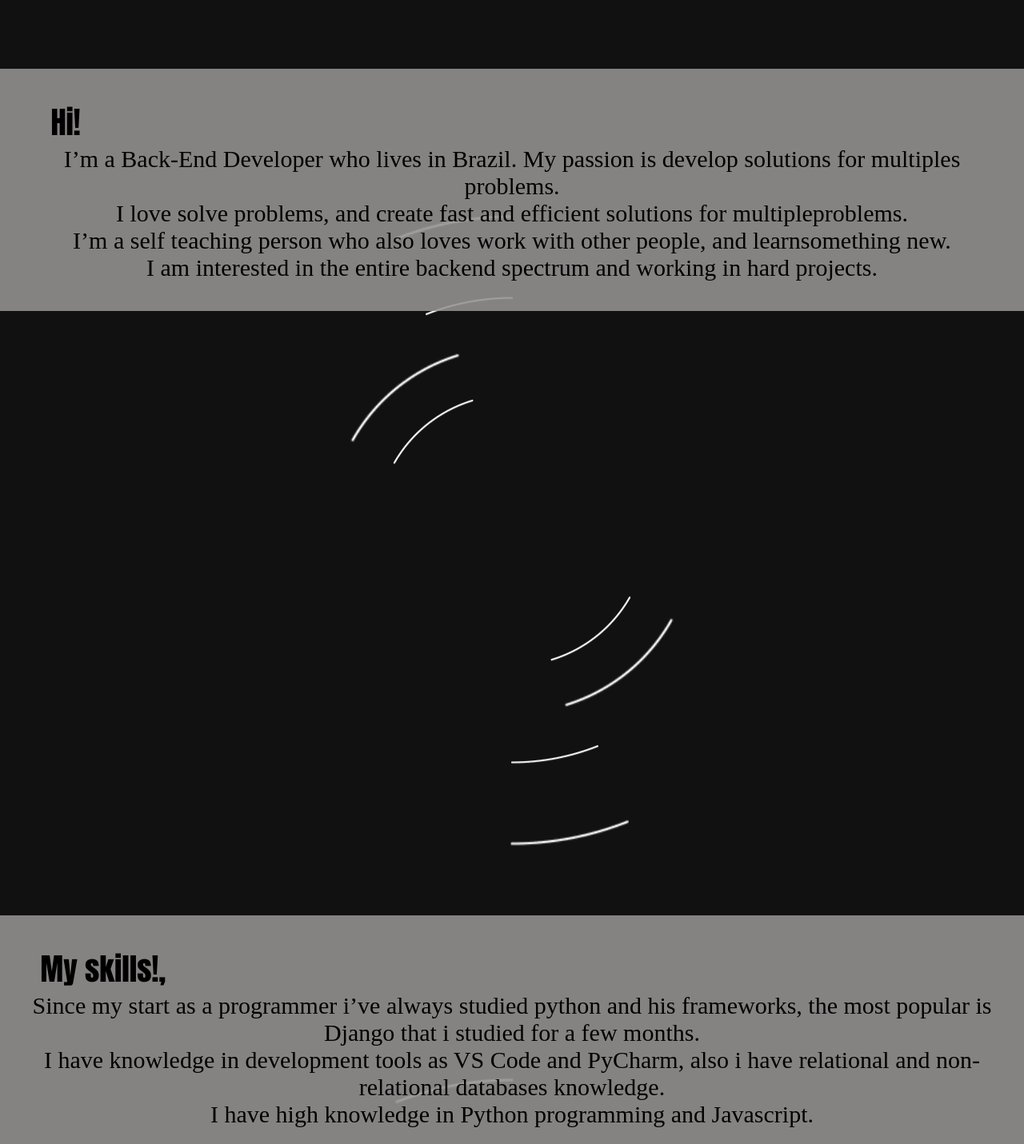
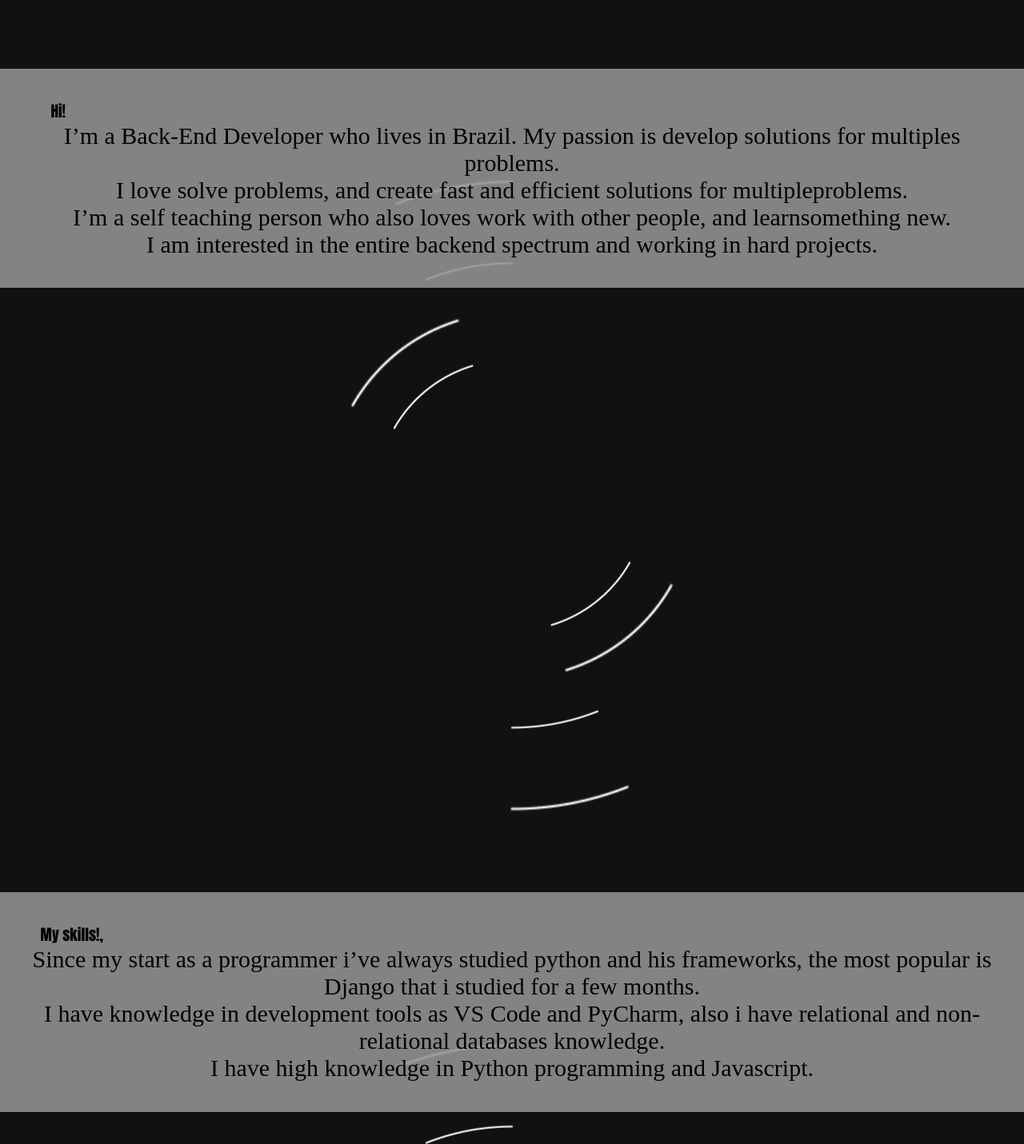
Before and after one commit to ArthurVitor/Portfolio_Obsolete, a plain HTML site: page index.html in a window 1280 px wide. Shown: the part 1080-2511 px from the top of the page at 80% size. Drawn offline with Linux system fonts and the light colour scheme.

Commit message:
Update style.css

```diff
--- a/style.css
+++ b/style.css
@@ -67,7 +67,7 @@ p.txtme{
 
 p.hi{
     padding-left: 2vw;
-    font-size: 3vw;
+    font-size: 1.5vw;
     font-family: Impact, Haettenschweiler, 'Arial Narrow Bold', sans-serif;
 }
 
@@ -86,13 +86,13 @@ section.skills > p{
 
 p.msk{
     padding-left: 1vw;
-    font-size: 3vw;
+    font-size: 1.5vw;
     font-family: Impact, Haettenschweiler, 'Arial Narrow Bold', sans-serif;
 }
 
 p.ctc{
     padding-left: 1vw;
-    font-size: 3vw;
+    font-size: 1.5vw;
     font-family: Impact, Haettenschweiler, 'Arial Narrow Bold', sans-serif;
 }
 
```
